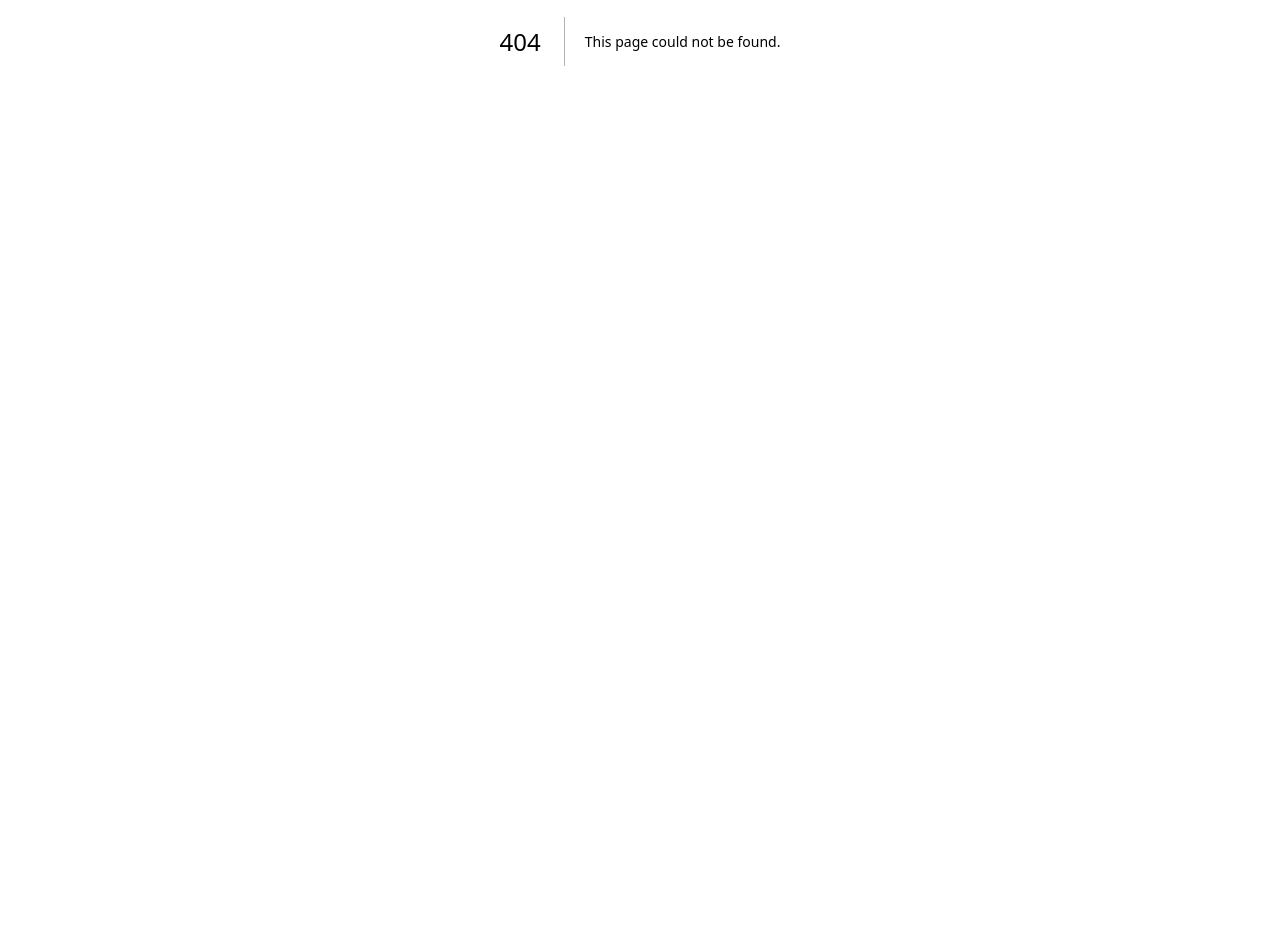
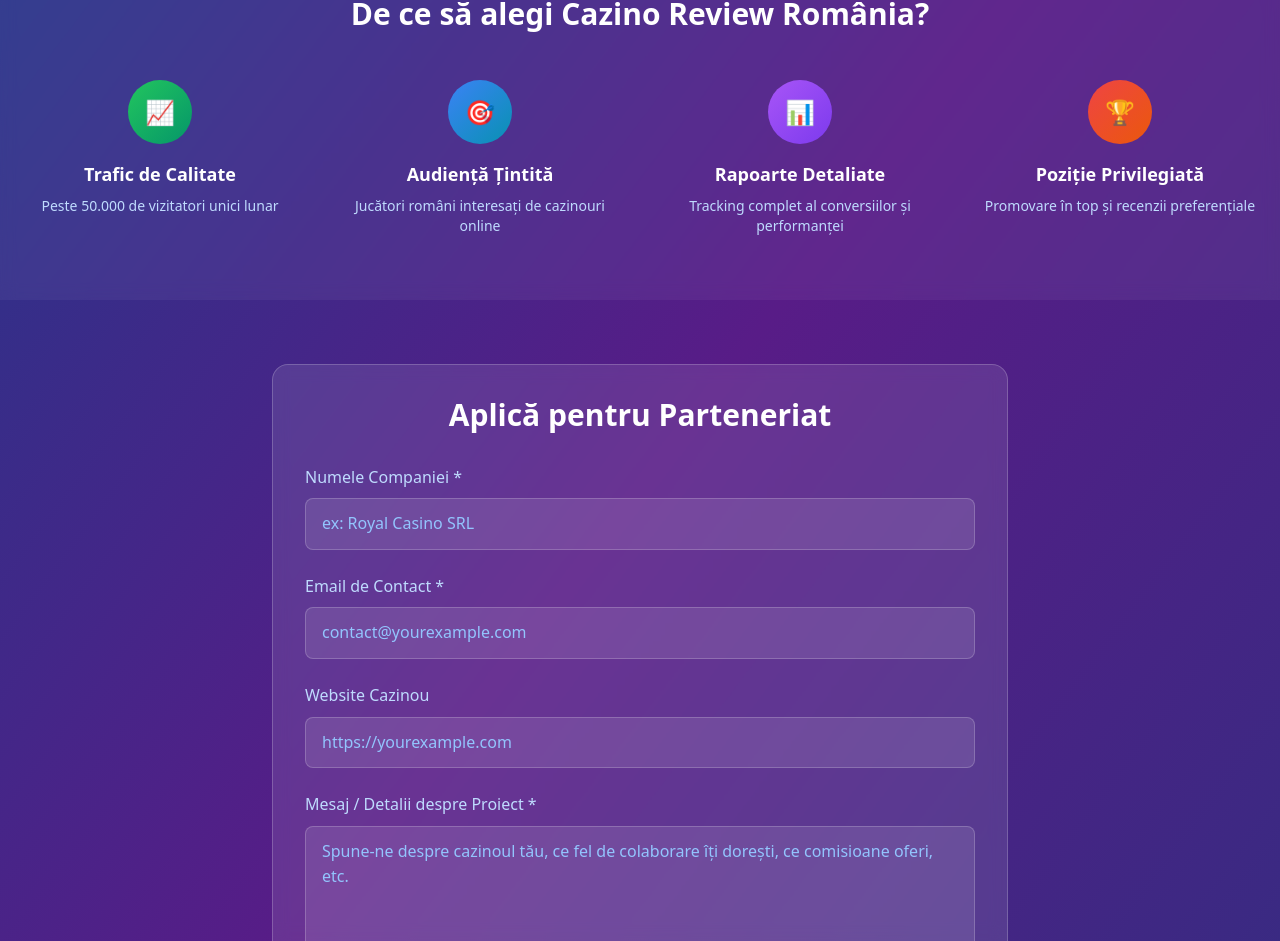
Before and after one commit to wowcombin/casin, a Next.js app: page /partnership in a window 1280 px wide. Before the commit this address had no page. Shown: the part 359-1300 px from the top of the page. Before the commit the page ends 800 px from the top, so only its background shows below. Built offline with nearby package versions, Linux system fonts and the light colour scheme.

Commit message:
Create page.tsx

```diff
--- /dev/null
+++ b/src/app/partnership/page.tsx
@@ -0,0 +1,213 @@
+'use client'
+import { useState } from 'react'
+
+export default function PartnershipPage() {
+  const [formData, setFormData] = useState({
+    companyName: '',
+    email: '',
+    website: '',
+    message: ''
+  })
+  const [status, setStatus] = useState('')
+  const [loading, setLoading] = useState(false)
+
+  const handleSubmit = async (e: React.FormEvent) => {
+    e.preventDefault()
+    setLoading(true)
+    setStatus('')
+
+    try {
+      const response = await fetch('/api/partnership', {
+        method: 'POST',
+        headers: { 'Content-Type': 'application/json' },
+        body: JSON.stringify(formData)
+      })
+
+      if (response.ok) {
+        setStatus('✓ Cererea ta a fost trimisă cu succes! Te vom contacta în curând.')
+        setFormData({ companyName: '', email: '', website: '', message: '' })
+      } else {
+        setStatus('❌ Eroare la trimiterea cererii')
+      }
+    } catch (error) {
+      setStatus('❌ Eroare la trimiterea cererii')
+    } finally {
+      setLoading(false)
+    }
+  }
+
+  const handleChange = (e: React.ChangeEvent<HTMLInputElement | HTMLTextAreaElement>) => {
+    setFormData({
+      ...formData,
+      [e.target.name]: e.target.value
+    })
+  }
+
+  return (
+    <div className="min-h-screen bg-gradient-to-br from-blue-900 via-purple-900 to-indigo-900">
+      {/* Header */}
+      <header className="relative py-12">
+        <div className="max-w-7xl mx-auto px-4">
+          <div className="text-center">
+            <a href="/" className="inline-block mb-8 text-blue-300 hover:text-white transition-colors">
+              ← Înapoi la pagina principală
+            </a>
+            <h1 className="text-5xl font-bold text-white mb-6">
+              🤝 <span className="bg-gradient-to-r from-purple-400 to-pink-500 bg-clip-text text-transparent">
+                Parteneriat Cazinou
+              </span>
+            </h1>
+            <p className="text-xl text-blue-100 max-w-3xl mx-auto leading-relaxed">
+              Alătură-te rețelei noastre de cazinouri partenere și ajunge la mii de jucători români activi.
+              Oferim promoții targeted și trafic de calitate.
+            </p>
+          </div>
+        </div>
+      </header>
+
+      {/* Benefits Section */}
+      <section className="py-16 bg-white/5 backdrop-blur">
+        <div className="max-w-7xl mx-auto px-4">
+          <h2 className="text-3xl font-bold text-center text-white mb-12">
+            De ce să alegi Cazino Review România?
+          </h2>
+
+          <div className="grid grid-cols-1 md:grid-cols-2 lg:grid-cols-4 gap-8">
+            <div className="text-center">
+              <div className="bg-gradient-to-br from-green-500 to-emerald-600 w-16 h-16 rounded-full flex items-center justify-center mx-auto mb-4">
+                <span className="text-2xl">📈</span>
+              </div>
+              <h3 className="text-lg font-bold text-white mb-2">Trafic de Calitate</h3>
+              <p className="text-blue-200 text-sm">Peste 50.000 de vizitatori unici lunar</p>
+            </div>
+
+            <div className="text-center">
+              <div className="bg-gradient-to-br from-blue-500 to-cyan-600 w-16 h-16 rounded-full flex items-center justify-center mx-auto mb-4">
+                <span className="text-2xl">🎯</span>
+              </div>
+              <h3 className="text-lg font-bold text-white mb-2">Audiență Țintită</h3>
+              <p className="text-blue-200 text-sm">Jucători români interesați de cazinouri online</p>
+            </div>
+
+            <div className="text-center">
+              <div className="bg-gradient-to-br from-purple-500 to-violet-600 w-16 h-16 rounded-full flex items-center justify-center mx-auto mb-4">
+                <span className="text-2xl">📊</span>
+              </div>
+              <h3 className="text-lg font-bold text-white mb-2">Rapoarte Detaliate</h3>
+              <p className="text-blue-200 text-sm">Tracking complet al conversiilor și performanței</p>
+            </div>
+
+            <div className="text-center">
+              <div className="bg-gradient-to-br from-red-500 to-orange-600 w-16 h-16 rounded-full flex items-center justify-center mx-auto mb-4">
+                <span className="text-2xl">🏆</span>
+              </div>
+              <h3 className="text-lg font-bold text-white mb-2">Poziție Privilegiată</h3>
+              <p className="text-blue-200 text-sm">Promovare în top și recenzii preferențiale</p>
+            </div>
+          </div>
+        </div>
+      </section>
+
+      {/* Application Form */}
+      <section className="py-16">
+        <div className="max-w-3xl mx-auto px-4">
+          <div className="bg-white/10 backdrop-blur rounded-2xl border border-white/20 p-8">
+            <h2 className="text-3xl font-bold text-white mb-8 text-center">
+              Aplică pentru Parteneriat
+            </h2>
+
+            <form onSubmit={handleSubmit} className="space-y-6">
+              <div>
+                <label className="block text-blue-200 font-medium mb-2">
+                  Numele Companiei *
+                </label>
+                <input
+                  type="text"
+                  name="companyName"
+                  value={formData.companyName}
+                  onChange={handleChange}
+                  required
+                  className="w-full px-4 py-3 rounded-lg bg-white/10 border border-white/20 text-white placeholder-blue-300 focus:outline-none focus:ring-2 focus:ring-purple-400"
+                  placeholder="ex: Royal Casino SRL"
+                />
+              </div>
+
+              <div>
+                <label className="block text-blue-200 font-medium mb-2">
+                  Email de Contact *
+                </label>
+                <input
+                  type="email"
+                  name="email"
+                  value={formData.email}
+                  onChange={handleChange}
+                  required
+                  className="w-full px-4 py-3 rounded-lg bg-white/10 border border-white/20 text-white placeholder-blue-300 focus:outline-none focus:ring-2 focus:ring-purple-400"
+                  placeholder="contact@yourexample.com"
+                />
+              </div>
+
+              <div>
+                <label className="block text-blue-200 font-medium mb-2">
+                  Website Cazinou
+                </label>
+                <input
+                  type="url"
+                  name="website"
+                  value={formData.website}
+                  onChange={handleChange}
+                  className="w-full px-4 py-3 rounded-lg bg-white/10 border border-white/20 text-white placeholder-blue-300 focus:outline-none focus:ring-2 focus:ring-purple-400"
+                  placeholder="https://yourexample.com"
+                />
+              </div>
+
+              <div>
+                <label className="block text-blue-200 font-medium mb-2">
+                  Mesaj / Detalii despre Proiect *
+                </label>
+                <textarea
+                  name="message"
+                  value={formData.message}
+                  onChange={handleChange}
+                  required
+                  rows={6}
+                  className="w-full px-4 py-3 rounded-lg bg-white/10 border border-white/20 text-white placeholder-blue-300 focus:outline-none focus:ring-2 focus:ring-purple-400 resize-none"
+                  placeholder="Spune-ne despre cazinoul tău, ce fel de colaborare îți dorești, ce comisioane oferi, etc."
+                />
+              </div>
+
+              {status && (
+                <div className="text-center">
+                  <p className={`text-lg ${status.includes('✓') ? 'text-green-300' : 'text-red-300'}`}>
+                    {status}
+                  </p>
+                </div>
+              )}
+
+              <button
+                type="submit"
+                disabled={loading}
+                className="w-full bg-gradient-to-r from-purple-600 to-pink-600 hover:from-purple-500 hover:to-pink-500 text-white font-bold py-4 px-6 rounded-lg transition-all duration-300 disabled:opacity-50"
+              >
+                {loading ? 'Se trimite...' : '📨 Trimite Cererea'}
+              </button>
+            </form>
+
+            <div className="mt-8 text-center text-blue-200 text-sm">
+              <p>Te vom contacta în maxim 48 de ore pentru a discuta detaliile colaborării.</p>
+            </div>
+          </div>
+        </div>
+      </section>
+
+      {/* Footer */}
+      <footer className="bg-black/20 border-t border-white/10 py-8">
+        <div className="max-w-7xl mx-auto px-4 text-center">
+          <p className="text-blue-200">
+            © 2024 Cazino Review România. Toate drepturile rezervate.
+          </p>
+        </div>
+      </footer>
+    </div>
+  )
+}
```
